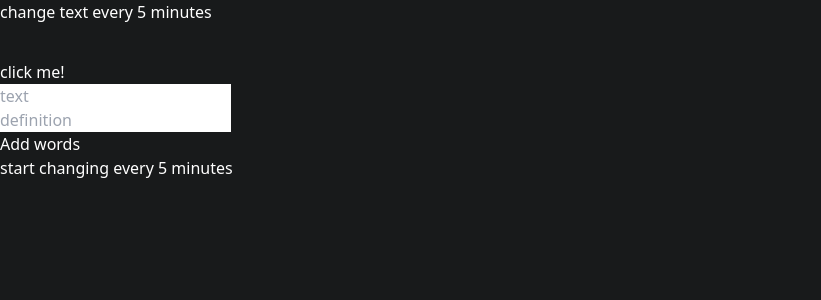
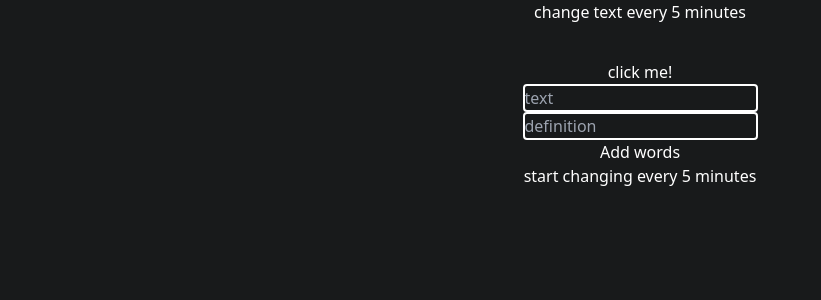
Before and after one commit to wiktrek/tauri-app, a Next.js app: page / in a window 1280 px wide. Shown: the top 300 px of the page, without its empty margins (0-821 px from the left). Built offline with nearby package versions, Linux system fonts and the light colour scheme.

Commit message:
some css

```diff
--- a/src/pages/index.tsx
+++ b/src/pages/index.tsx
@@ -64,7 +64,7 @@ function App() {
   /* <button onClick={setNewText}>wiktrek</button> */
   // invoke('start');
   return (
-    <div className="h-screen bg-[#181a1b] text-white">
+    <div className="h-screen bg-[#181a1b] text-white justify-center text-center">
       <p>change text every 5 minutes</p>
       <p className="text-3xl">
         <button
@@ -86,14 +86,14 @@ function App() {
         <input
           id="text"
           type="text"
-          className="text-black"
+          className="text-white bg-transparent border-white border-2 rounded"
           placeholder="text"
         />
       </p>
       <input
         id="text2"
         type="text"
-        className="text-black"
+        className="text-white bg-transparent border-white border-2 rounded"
         placeholder="definition"
       />
       <p>
```
